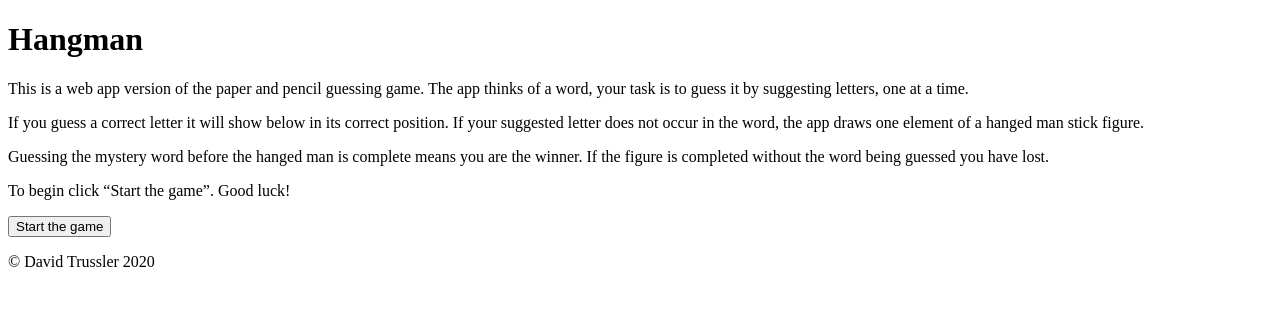
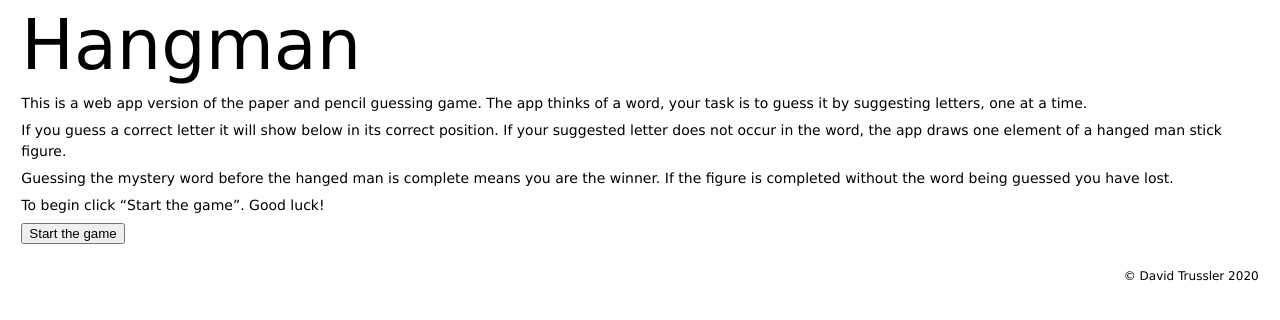
Before and after one commit to davidtrussler/hangman, a React (Create React App) app: page / in a window 1280 px wide. Shown: the top 320 px of the page. Built offline with nearby package versions, Linux system fonts and the light colour scheme.

Commit message:
Imports styles from davidtrussler-net

```diff
--- /dev/null
+++ b/stylesheets/_base.scss
@@ -0,0 +1,72 @@
+body {
+	font-family: Verdana, "Lucida Sans Unicode", "Lucida Sans", "Lucida Grande", sans-serif;
+}
+
+p, li {
+	font-size: 0.875rem;
+	line-height: 1.5;
+	margin: 0 0 0.4375em;
+	padding: 0;
+}
+
+h1 {
+	font-size: 4.375rem;
+	line-height: .85;
+	margin: 0 0 0.1rem;
+	padding: 0;
+	font-weight: normal;
+}
+
+h2 {
+	font-size: 1.5rem;
+	line-height: 1;
+}
+
+h3 {
+	font-size: 1.25em;
+	line-height: 1;
+}
+
+h2, h3 {
+	font-family: "Arial Black", Gadget, sans-serif;
+}
+
+h2, h3 {
+	margin: 0 0 .5rem 0;
+	font-weight: normal;
+}
+
+a {
+	text-decoration: none;
+	color: black;
+	font-weight: bold;
+	border-bottom: dotted 1px;
+
+	&:hover {
+		border-bottom: none;
+	}
+}
+
+.bullet-list {
+  > li {
+  	position: relative;
+  	padding: 0 0 0 20px;
+
+	  &:before {
+	    content: '\2022';
+	    display: inline-block;
+	    position: absolute;
+	    left: 0;
+	  }
+  }
+}
+
+.constrained {
+	max-width: px(1200);
+	width: 100%;
+	margin: 0 auto;
+}
+
+.inlineTitle {
+	font-style: italic;
+}
--- /dev/null
+++ b/stylesheets/_footer.scss
@@ -0,0 +1,41 @@
+footer {}
+
+.footer__inner {
+	@include column(12);
+
+	// &:before {
+	// 	@include divider_horizontal;
+	// }
+
+	// nav {
+	// 	float: left;
+	// 	width: 50%;
+	// }
+}
+
+// .footer__links {
+// 	@include clearfix;
+
+// 	margin: 1rem 0 0;
+// }
+
+// .footer__linkitem {
+// 	border-right: solid 2px;
+// 	margin-right: $default-gutter * 2;
+// 	padding-right: $default-gutter * 2;
+// 	line-height: 1rem;
+// 	float: left;
+
+// 	&:last-child {
+// 		border-right: none;
+// 		margin-right: 0;
+// 		padding-right: 0;
+// 	}
+// }
+
+.footer__credit {
+	float: right;
+	font-size: 0.75rem;
+	line-height: 1rem;
+	margin-top: 1rem;
+}
--- /dev/null
+++ b/stylesheets/_grid.scss
@@ -0,0 +1,11 @@
+@function gridsystem-width($columns: $columns) {
+  @return ($column-width * $columns) + ($gutter-width * $columns);
+}
+
+@mixin column($x, $columns: $columns) {
+  display: inline;
+  float: left;
+  width: $total-width*(((($gutter-width+$column-width)*$x)-$gutter-width) / gridsystem-width($columns));
+  margin-left: $total-width*(($gutter-width*.5)/gridsystem-width($columns));
+  margin-right: $total-width*(($gutter-width*.5)/gridsystem-width($columns));
+}
--- /dev/null
+++ b/stylesheets/_header.scss
@@ -0,0 +1,25 @@
+header {
+	margin: 1rem 0;
+}
+
+.header__inner {
+	@include column(12);
+
+	margin-bottom: 1rem;
+
+	// &:after {
+	// 	@include divider_horizontal;
+	// }
+}
+
+// .header__title {
+// 	font-size: 4.375rem;
+// 	line-height: .85;
+// 	text-transform: lowercase;
+// 	margin-bottom: 1rem;
+// 	float: left;
+
+// 	// Forces word break
+// 	width: 0;
+// 	overflow: visible;
+// }
--- /dev/null
+++ b/stylesheets/_main.scss
@@ -0,0 +1,27 @@
+main {
+	@include clearfix;
+
+	margin: 0 0 0.5rem;
+}
+
+.main__inner {
+	@include column(12);
+}
+
+.img_main {
+	width: 100%;
+
+	@include respond-to($mq-s) {
+		width: 1 / 2 * 100%;
+		float: right;
+		margin: 0 0 0 $default-gutter*2;
+	}
+
+	@include respond-to($mq-m) {
+		width: 1 / 3 * 100%;
+	}
+
+	img {
+		width: 100%;
+	}
+}
--- /dev/null
+++ b/stylesheets/_mediaqueries.scss
@@ -0,0 +1,13 @@
+@function px($px) {
+  @return ($px / $base-font-size) * 1em
+}
+
+$mq-xs: 0 !default;
+$mq-xs-max: px(479) !default;
+$mq-s: px(480) !default;
+$mq-s-max: px(719) !default;
+$mq-m: px(720) !default;
+$mq-m-max: px(959) !default;
+$mq-l: px(960) !default;
+$mq-l-max: px(1199) !default;
+$mq-xl: px(1200) !default;
--- /dev/null
+++ b/stylesheets/_mixins.scss
@@ -0,0 +1,32 @@
+@mixin respond-to($min-width, $max-width: false) {
+  @media screen and (min-width: $min-width) {
+    @if $max-width {
+      @media (max-width: $max-width) {
+        @content
+      }
+    } @else {
+      @content;
+    }
+  }
+}
+
+// @mixin divider_horizontal {
+// 	content: '';
+// 	clear: both;
+// 	display: block;
+// 	height: 2px;
+// 	border-radius: 1px;
+// 	background: $colour-primary_background;
+// 	box-shadow: 1px 1px 4px rgba(0, 0, 0, 0.8);
+// }
+
+@mixin clearfix {
+  &:after {
+    content: ".";
+    display: block;
+    clear: both;
+    visibility: hidden;
+    line-height: 0;
+    height: 0;
+  }
+}
--- /dev/null
+++ b/stylesheets/_reset.scss
@@ -0,0 +1,54 @@
+/* http://meyerweb.com/eric/tools/css/reset/
+   v2.0 | 20110126
+   License: none (public domain)
+*/
+
+html, body, div, span, applet, object, iframe,
+h1, h2, h3, h4, h5, h6, p, blockquote, pre,
+a, abbr, acronym, address, big, cite, code,
+del, dfn, em, img, ins, kbd, q, s, samp,
+small, strike, strong, sub, sup, tt, var,
+b, u, i, center,
+dl, dt, dd, ol, ul, li,
+fieldset, form, label, legend,
+table, caption, tbody, tfoot, thead, tr, th, td,
+article, aside, canvas, details, embed,
+figure, figcaption, footer, header, hgroup,
+menu, nav, output, ruby, section, summary,
+time, mark, audio, video {
+	margin: 0;
+	padding: 0;
+	border: 0;
+	font-size: 100%;
+	font: inherit;
+	vertical-align: baseline;
+}
+
+/* HTML5 display-role reset for older browsers */
+article, aside, details, figcaption, figure,
+footer, header, hgroup, menu, nav, section {
+	display: block;
+}
+
+body {
+	line-height: 1;
+}
+
+ol, ul {
+	list-style: none;
+}
+
+blockquote, q {
+	quotes: none;
+}
+
+blockquote:before, blockquote:after,
+q:before, q:after {
+	content: '';
+	content: none;
+}
+
+table {
+	border-collapse: collapse;
+	border-spacing: 0;
+}
--- /dev/null
+++ b/stylesheets/_variables.scss
@@ -0,0 +1,10 @@
+$default-gutter: 1.66667%;
+$column-width: 60px !default;
+$gutter-width: 40px !default;
+$columns: 12 !default;
+$total-width: 100%;
+
+$base-font-size: 16 !default;
+
+$colour-primary_background: #ccffff;
+$colour-grey: #ccc;
--- a/stylesheets/app.scss
+++ b/stylesheets/app.scss
@@ -0,0 +1,9 @@
+@import 'reset';
+@import 'variables';
+@import 'mixins';
+@import 'base';
+@import 'grid';
+@import 'mediaqueries';
+@import 'header';
+@import 'main';
+@import 'footer';
```
